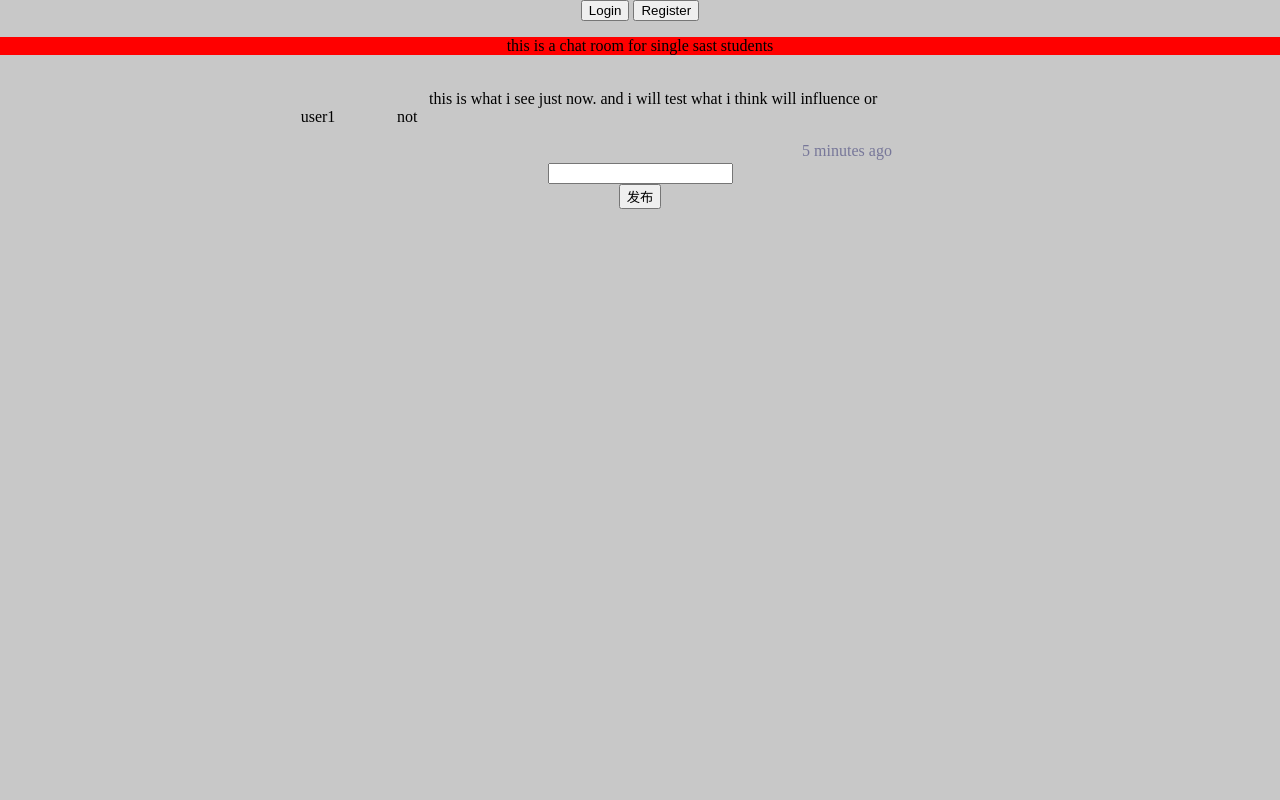
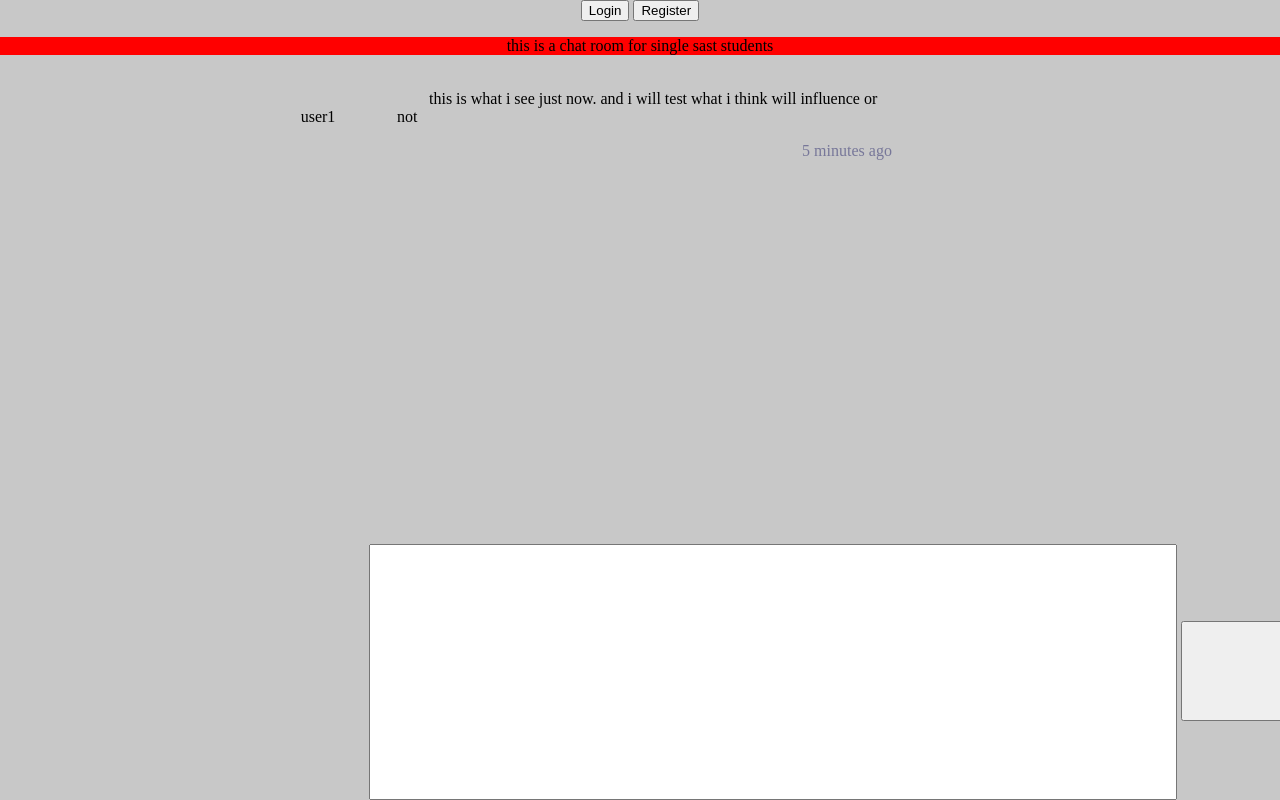
Before and after one commit to AthLw/MessageBoard, a plain HTML site: page index.html in a window 1280 px wide. Drawn offline with Linux system fonts and the light colour scheme.

Commit message:
second commit

```diff
--- a/index.css
+++ b/index.css
@@ -34,3 +34,26 @@ html,body {
     left: 200px;
     top: 0;
 }
+
+[name=temp-message] {
+    width: 800px;
+    height: 250px;
+}
+
+[value=发布] {
+    width: 250px;
+    height: 100px;
+}
+
+#pushmessage {
+    position: fixed;
+    bottom: 0px;
+    margin: auto;
+    width: 1800px;
+}
+
+#to-be-sent-message {
+    width: 1300px;
+    margin: auto;
+    padding: auto;
+}
--- a/index.html
+++ b/index.html
@@ -34,11 +34,13 @@
             </tbody>
         </table>
     </div>
-    <form id="push-message">
-        <div id="to-be-sent-message">
-            <input type="text" name="temp-message">
-        </div>
-        <input type="submit" value="发布">
-    </form>
+    <div id="pushmessage">
+        <form id="push-message" action="index.php">
+            <div id="to-be-sent-message">
+                <input type="text" name="temp-message">
+                <input type="submit" value="发布">
+            </div>
+        </form>
+    </div>
 </body>
 </html>
```
